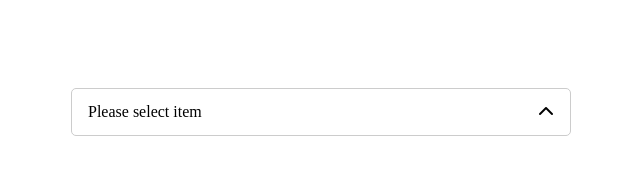
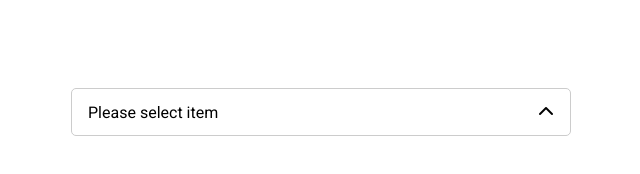
Before and after one commit to rgusseinov/select2-plugin, a website built with Parcel: page src/index.html in a window 1280 px wide. Shown: the full height of the page, 319-959 px from the left. Built offline with nearby package versions, Linux system fonts and the light colour scheme.

Commit message:
feat: refactor of plugin

```diff
--- a/src/index.html
+++ b/src/index.html
@@ -4,7 +4,10 @@
     <meta charset="utf-8"/>
     <title>Select2 plugin</title>
 		<link rel="stylesheet" href="https://cdnjs.cloudflare.com/ajax/libs/font-awesome/6.1.1/css/all.min.css" integrity="sha512-KfkfwYDsLkIlwQp6LFnl8zNdLGxu9YAA1QvwINks4PhcElQSvqcyVLLD9aMhXd13uQjoXtEKNosOWaZqXgel0g==" crossorigin="anonymous" referrerpolicy="no-referrer" />
-  </head>
+		<link rel="preconnect" href="https://fonts.googleapis.com">
+		<link rel="preconnect" href="https://fonts.gstatic.com" crossorigin>
+		<link href="https://fonts.googleapis.com/css2?family=Roboto:wght@100;400;500;700;900&display=swap" rel="stylesheet">
+	</head>
   <body>
 		<div class="app">
 			<div class="wrap">
--- a/src/index.js
+++ b/src/index.js
@@ -3,6 +3,7 @@ import Select2 from "./select2";
 
 const select2 = new Select2("#select", {
   placeholder: "Please select item",
+  allowSearch: true,
   data: [
     { id: 1, value: "Milk" },
     { id: 2, value: "Water" },
--- a/src/sass/select2.sass
+++ b/src/sass/select2.sass
@@ -1,3 +1,5 @@
+body
+	font-family: 'Roboto', sans-serif
 .app
 	padding-top: 5rem
 	display: flex
--- a/src/select2.js
+++ b/src/select2.js
@@ -1,4 +1,4 @@
-const getTemplate = (data, placeholder) => {
+const getTemplate = (data, allowSearch, placeholder) => {
   const text = placeholder ?? "Please select option";
   const selectItems = data
     .map(
@@ -6,6 +6,11 @@ const getTemplate = (data, placeholder) => {
         `<li class="select__item" data-type="item" data-id=${item.id}>${item.value}</li>`
     )
     .join("");
+
+  const inputSearchMarkup = allowSearch
+    ? `<input type="text" class="select__search" data-type="search" />`
+    : ``;
+
   return `
 		<div class="select">
 			<div class="select__input" data-type="input">
@@ -14,7 +19,7 @@ const getTemplate = (data, placeholder) => {
 			</div>
 
 			<div class="select__dropdown">
-				<input type="text" class="select__search" data-type="search">
+				${inputSearchMarkup}
 				<ul class="select__list" data-type="list-item">
 					${selectItems}
 				</ul>
@@ -42,20 +47,23 @@ class Select2 {
   }
 
   render() {
-    const { placeholder, data } = this.options;
-    this.$el.innerHTML = getTemplate(data, placeholder);
+    const { placeholder, allowSearch, data } = this.options;
+    this.$el.innerHTML = getTemplate(data, allowSearch, placeholder);
   }
 
   setup() {
+    this.$input = "";
     this.$el.classList.add("select");
 
     document.addEventListener("click", this.documentClickHandler.bind(this));
-    this.$el.addEventListener("keyup", this.keyupHandler.bind(this));
-
     this.$arrow = this.$el.querySelector('[data-type="arrow"]');
     this.$value = this.$el.querySelector('[data-type="value"]');
     this.$listItems = this.$el.querySelector('[data-type="list-item"]');
-    this.$input = this.$el.querySelector('[data-type="search"]');
+
+    if (this.options.allowSearch) {
+      this.$el.addEventListener("keyup", this.keyupHandler.bind(this));
+      this.$input = this.$el.querySelector('[data-type="search"]');
+    }
   }
 
   documentClickHandler(e) {
@@ -97,7 +105,6 @@ class Select2 {
   select(id) {
     this.selectedId = id;
     this.$value.textContent = this.current.value;
-    this.$input.value = "";
 
     this.$el
       .querySelectorAll('[data-type="item"]')
```
Also changed, not shown: dist/index.html, 4 other files.
